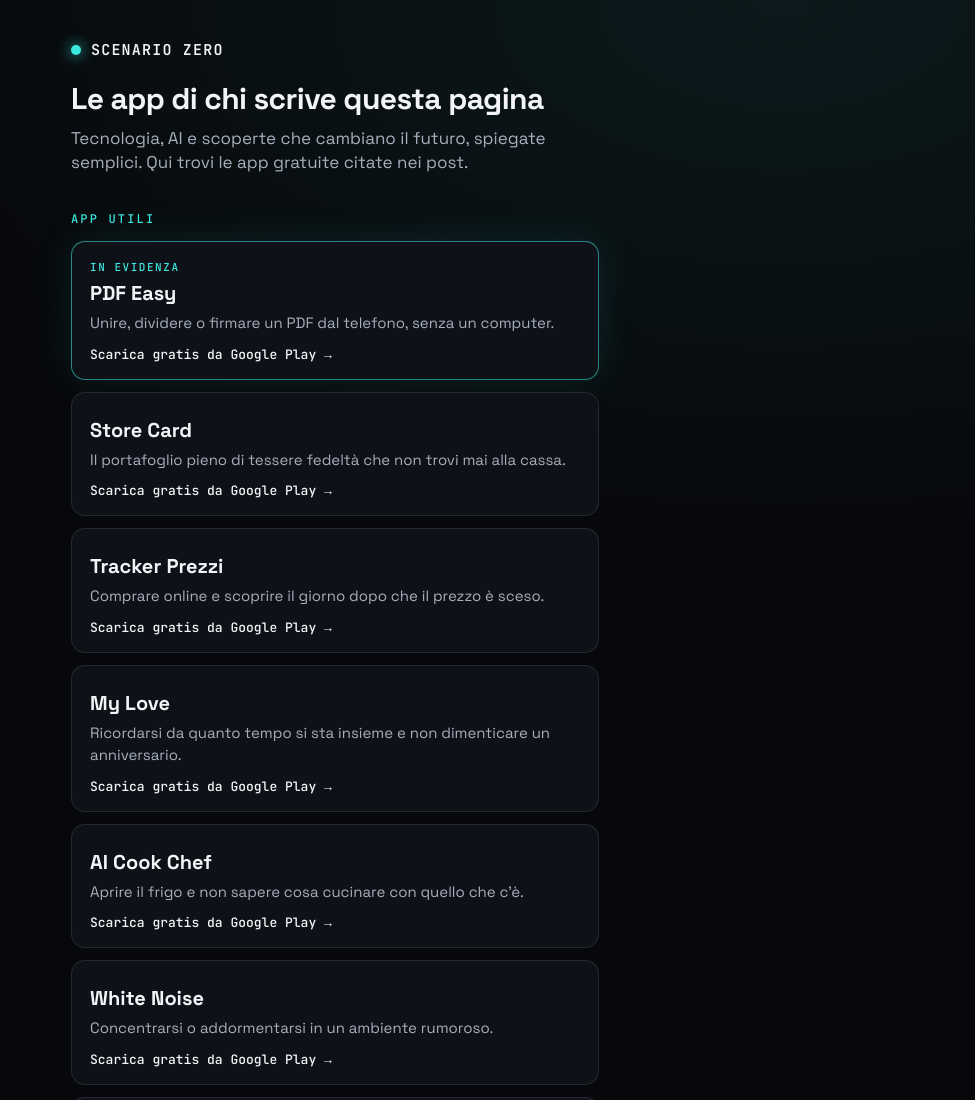
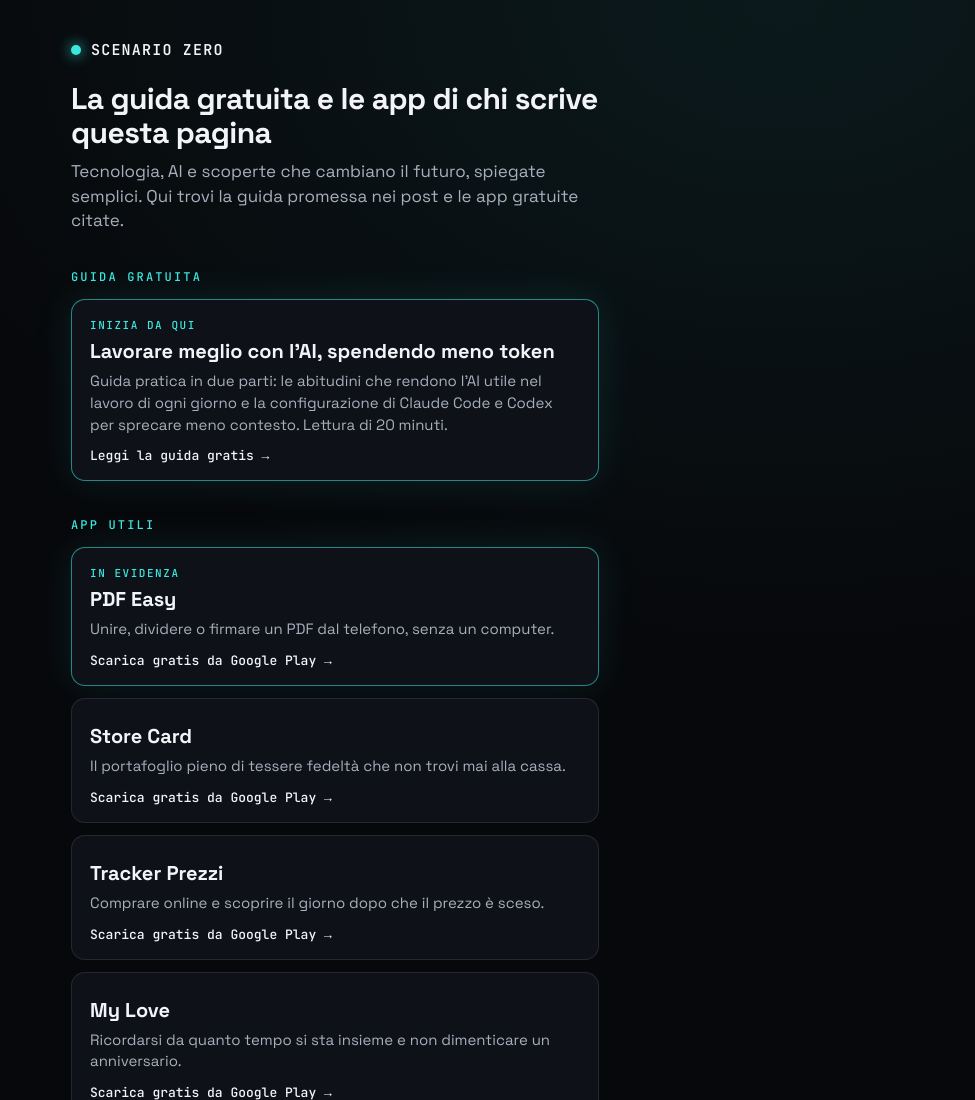
Before and after one commit to bishasocial/scenariozero-media, a plain HTML site: page index.html in a window 1280 px wide. Shown: the top 1100 px of the page, without its empty margins (305-1280 px from the left). Drawn offline with Linux system fonts and the light colour scheme.

Commit message:
Aggiorna pagina link in bio

```diff
--- a/index.html
+++ b/index.html
@@ -40,8 +40,18 @@
 <body>
 <main>
   <div class="brand"><span class="dot"></span>SCENARIO ZERO</div>
-  <h1>Le app di chi scrive questa pagina</h1>
-  <p class="tagline">Tecnologia, AI e scoperte che cambiano il futuro, spiegate semplici. Qui trovi le app gratuite citate nei post.</p>
+
+  <h1>La guida gratuita e le app di chi scrive questa pagina</h1>
+  <p class="tagline">Tecnologia, AI e scoperte che cambiano il futuro, spiegate semplici. Qui trovi la guida promessa nei post e le app gratuite citate.</p>
+
+  <div class="label">GUIDA GRATUITA</div>
+  <a class="app featured" href="guida-ai/">
+    <div class="tag">INIZIA DA QUI</div>
+    <h2>Lavorare meglio con l&#39;AI, spendendo meno token</h2>
+    <p>Guida pratica in due parti: le abitudini che rendono l&#39;AI utile nel lavoro di ogni giorno e la configurazione di Claude Code e Codex per sprecare meno contesto. Lettura di 20 minuti.</p>
+    <div class="cta">Leggi la guida gratis &rarr;</div>
+  </a>
+
 
   <div class="label">APP UTILI</div>
 
```
